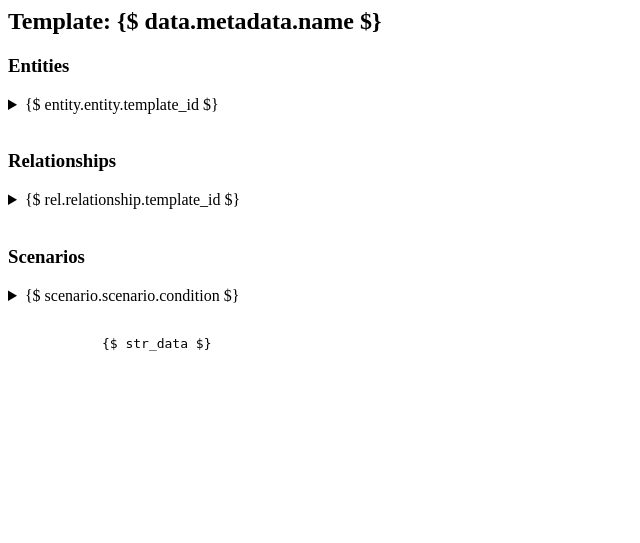
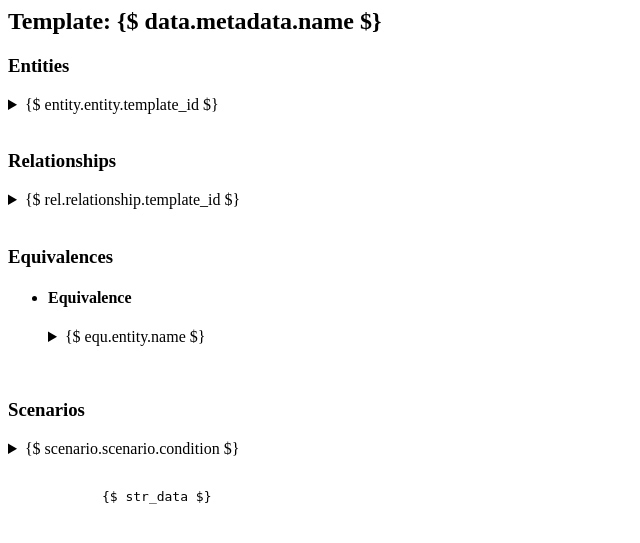
Before and after one commit to openstack/vitrage-dashboard, a Django app: template vitrage_dashboard/dashboard/static/dashboard/project/components/template/templateContainer.html in a window 1280 px wide. Shown: the top 543 px of the page, without its empty margins (0-640 px from the left). Run offline with Django 3.2, Linux system fonts and the light colour scheme; the template is opened without the code that fills it, so the values that code supplies are empty.

Commit message:
Show equivalences in template, Added type column in template list
Change-Id: I01f7f6aecd842a82b6f2f12ee3dd5c9de1b38c5b

```diff
--- a/vitrage_dashboard/dashboard/static/dashboard/project/components/template/templateContainer.html
+++ b/vitrage_dashboard/dashboard/static/dashboard/project/components/template/templateContainer.html
@@ -10,7 +10,7 @@
         <span id="template_name">{$ data.metadata.name $}</span>
     </h2>
     <div ng-hide="yaml_view">
-        <div class="definition-block">
+        <div class="definition-block" ng-if="data.definitions && data.definitions.entities">
             <h3>Entities</h3>
             <div ng-repeat="entity in data.definitions.entities | orderBy: 'entity.category' track by entity.entity.template_id">
                 <details>
@@ -26,7 +26,7 @@
             </div>
             <br>
         </div>
-        <div class="definition-block">
+        <div class="definition-block" ng-if="data.definitions && data.definitions.relationships">
             <h3>Relationships</h3>
             <div ng-repeat="rel in data.definitions.relationships track by rel.relationship.template_id">
                 <details>
@@ -42,19 +42,44 @@
             </div>
             <br>
         </div>
-        <div class="definition-block">
-        <h3>Scenarios</h3>
+
+
+        <div class="definition-block" ng-if="data.equivalences">
+            <h3>Equivalences</h3>
+            <ul>
+                <li ng-repeat="equs in data.equivalences track by $index">
+                    <h4>Equivalence</h4>
+                    <div ng-repeat="equ in equs.equivalence">
+                        <details>
+                            <summary>{$ equ.entity.name $}</summary>
+                            <div class="tabbed">
+                                <ul>
+                                    <li ng-repeat="(property, value) in equ.entity">
+                                        <b>{$ property $}:</b> {$ value $}
+                                    </li>
+                                </ul>
+                            </div>
+                        </details>
+                    </div>
+                </div>
+            </ul>
+            <br>
+        </div>
+
+
+        <div class="definition-block" ng-if="data.scenarios">
+            <h3>Scenarios</h3>
             <div ng-repeat="scenario in data.scenarios track by $index">
                 <details>
                     <summary>{$ scenario.scenario.condition $}</summary>
                     <div class="tabbed">
                         <b>Actions:</b>
                         <ol>
-                            <div  ng-repeat="action in scenario.scenario.actions track by $index">
+                            <div ng-repeat="action in scenario.scenario.actions track by $index">
                                 <li>
                                     <ul>
                                         <li><b>action:</b> {$ action.action.action_type $}</li>
-                                        <li  ng-repeat="(key, value) in action.action.action_target track by $index">
+                                        <li ng-repeat="(key, value) in action.action.action_target track by $index">
                                             <b>{$ key $}:</b> {$ value $}
                                         </li>
                                         <li ng-repeat="(property, value) in action.action.properties track by $index">
@@ -67,8 +92,8 @@
                     </div>
                 </details>
             </div>
-        <br>
-    </div>
+            <br>
+        </div>
     </div>
     <div ng-show="yaml_view" class="definition-block">
         <pre contentEditable="false">
```
Also changed, not shown: vitrage_dashboard/dashboard/static/dashboard/project/templateList/templateList.html (+6 -3 lines).
